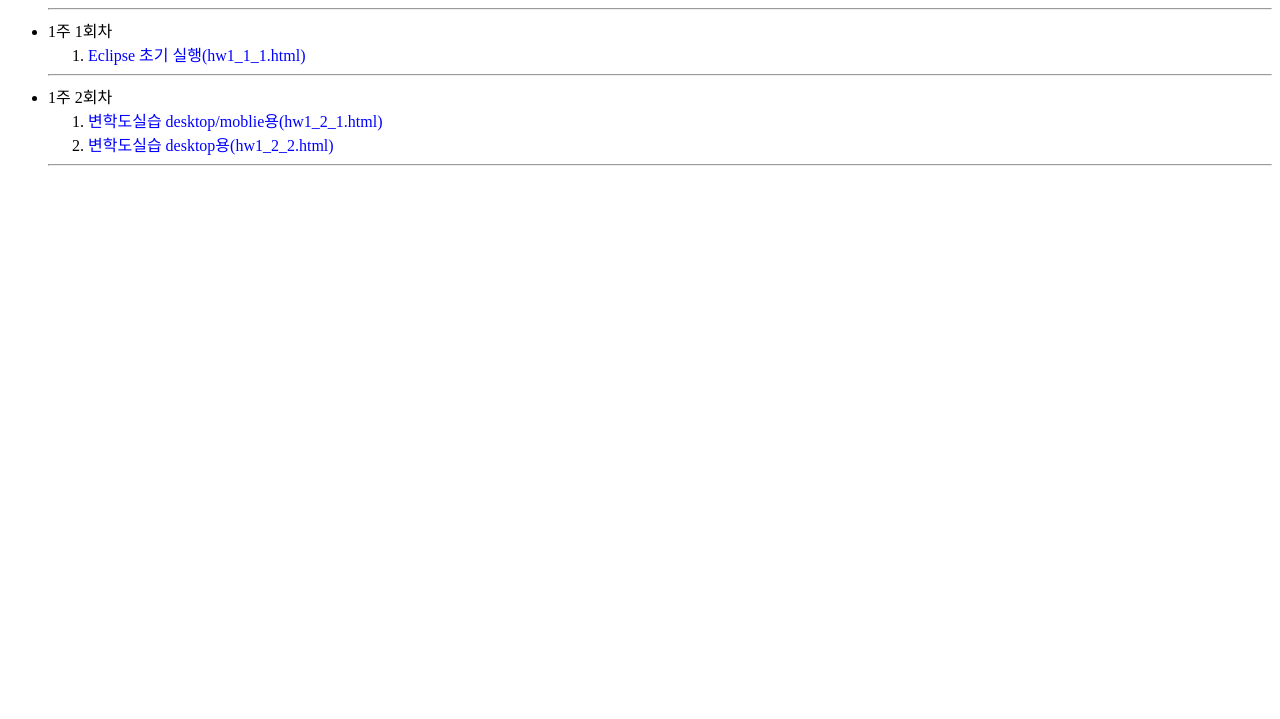
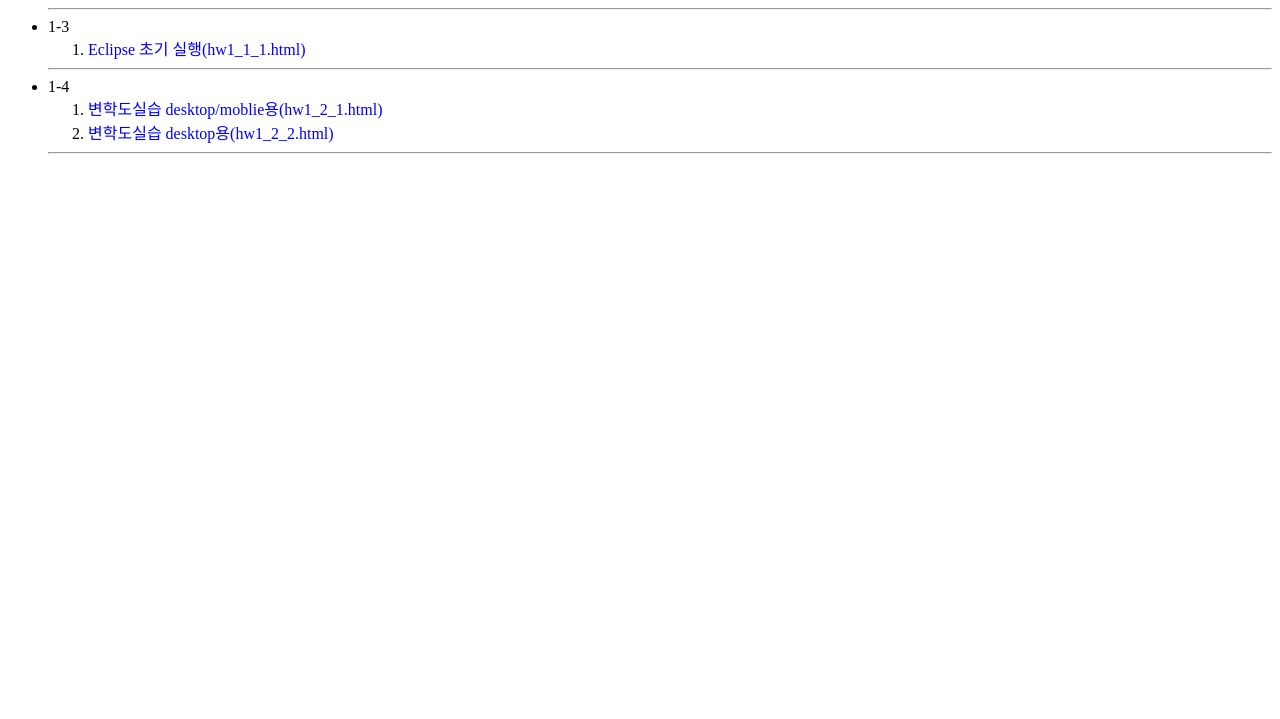
Before and after one commit to eunbin8563/eunbin8563.github.io, a plain HTML site: page java/index.html in a window 1280 px wide. Shown: the part 81-800 px from the top of the page. Drawn offline with Linux system fonts and the light colour scheme.

Commit message:
Update index.html

```diff
--- a/java/index.html
+++ b/java/index.html
@@ -10,11 +10,11 @@
 <body>
 <h1>김은빈 과제 리스트</h3>
   <ul><hr/>
-  <li> 1주 1회차 </li>
+  <li> 1-3 </li>
   <ol>
     <li><a href=https://eunbin8563.github.io/java/hw1_1_1.html>Eclipse 초기 실행(hw1_1_1.html)</a></li>
   </ol><hr/>
-  <li> 1주 2회차 </li>
+  <li> 1-4 </li>
   <ol>
   <li><a href="https://eunbin8563.github.io/java/hw1_2_1.html">변학도실습 desktop/moblie용(hw1_2_1.html)</a></li>
   <li><a href="https://eunbin8563.github.io/java/hw1_2_2.html">변학도실습 desktop용(hw1_2_2.html)</a></li>
```
